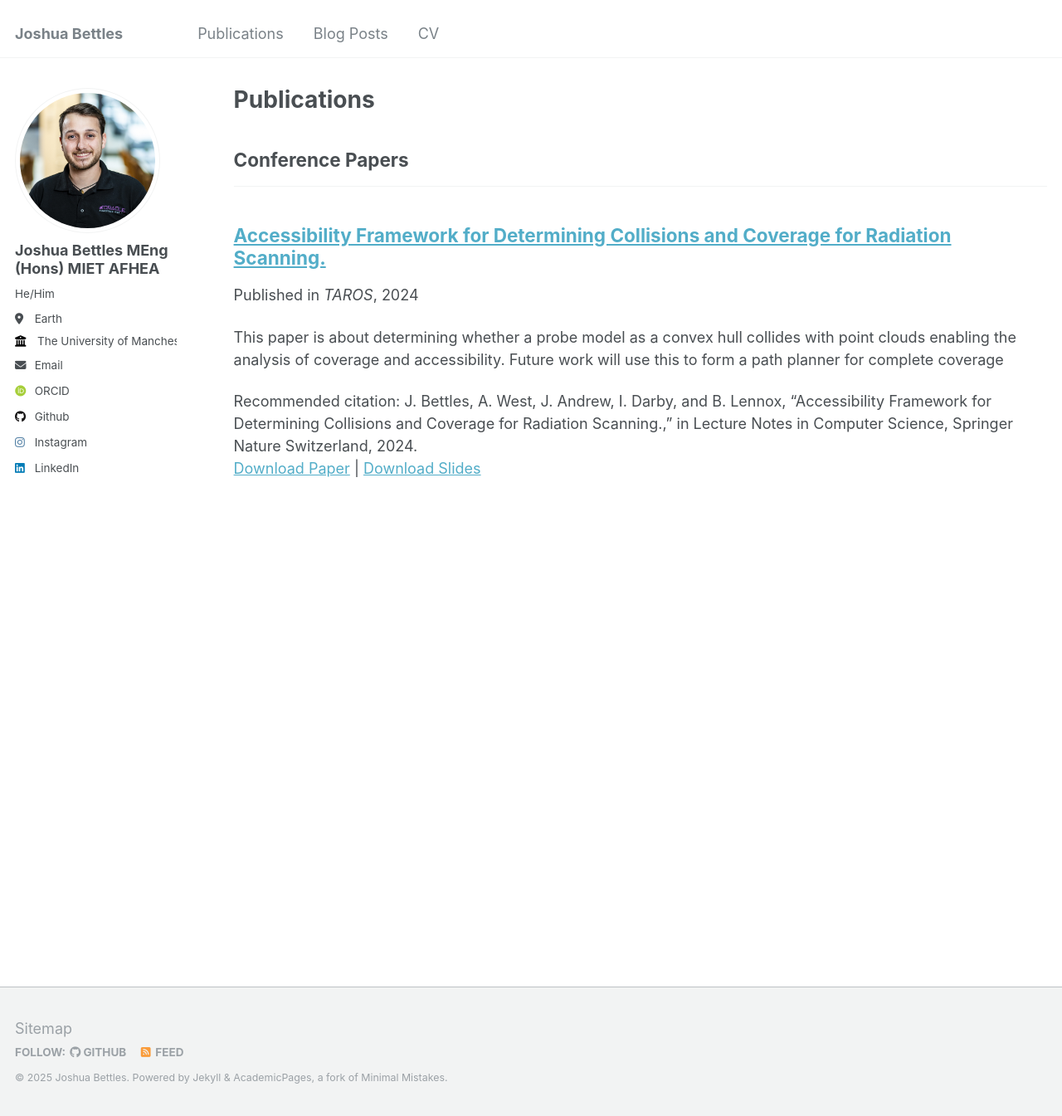
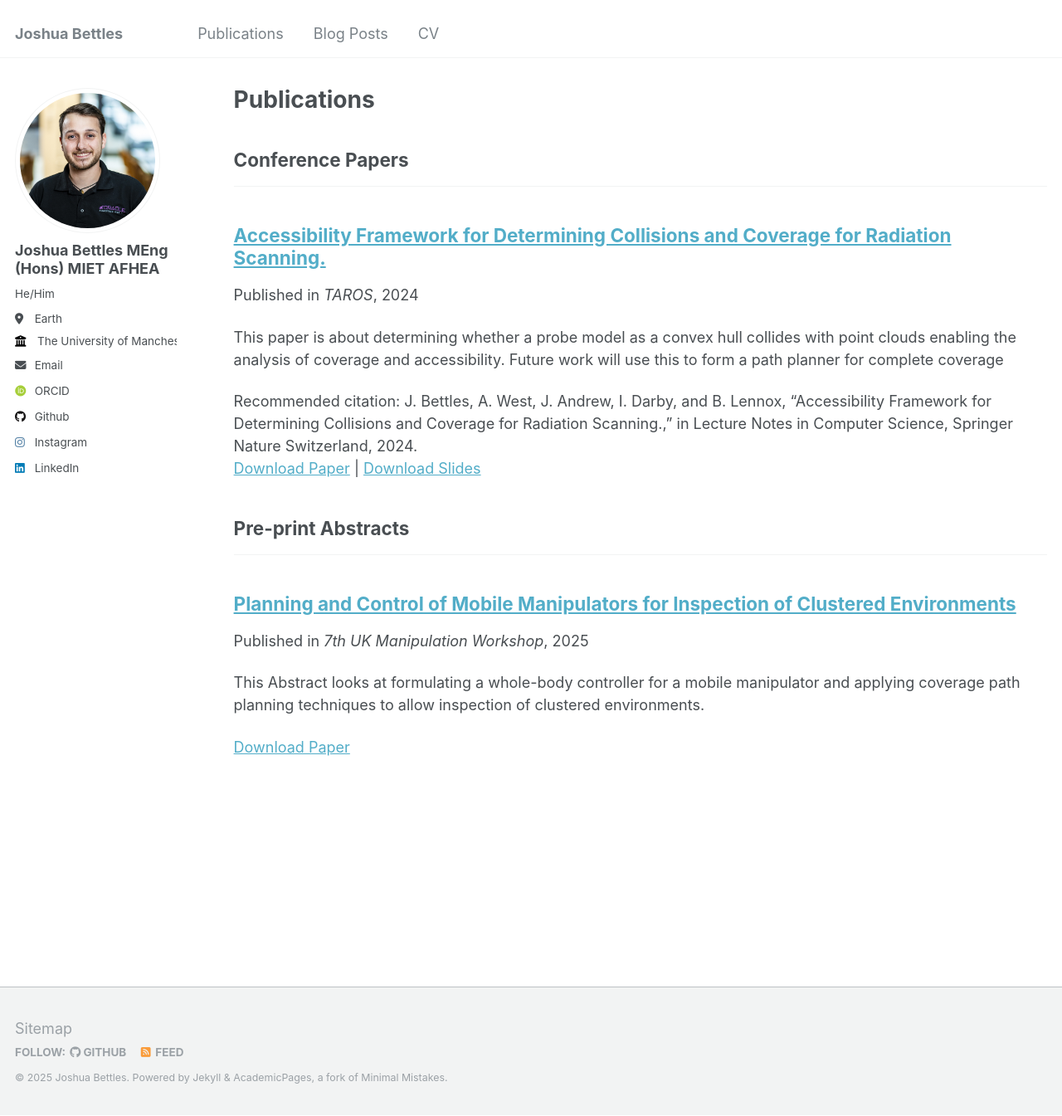
Before and after one commit to Joshua-Bettles/joshua-bettles.github.io, a Jekyll site: the page built from _pages/publications.html, in a window 1280 px wide and 1345 px high. Shown: the whole window at 83% size. Built offline with Jekyll 4.4.1, drawn with Linux system fonts in a browser that asks for light colours; some web fonts are replaced; part of the change alters nothing that is shown.

```diff
--- a/_publications/2025-12-1-WBC-UKManipulator-2025.md
+++ b/_publications/2025-12-1-WBC-UKManipulator-2025.md
@@ -1,7 +1,7 @@
 ---
 title: "Planning and Control of Mobile Manipulators for Inspection of Clustered Environments"
 collection: publications
-category: Pre-print Abstract
+category: preabstracts
 permalink: /publication/2025-12-1-WBC-UKManipulator-2025.md
 excerpt: 'This Abstract looks at formulating a whole-body controller for a mobile manipulator and applying coverage path planning techniques to allow inspection of clustered environments.'
 date: 2025-12-1
```
